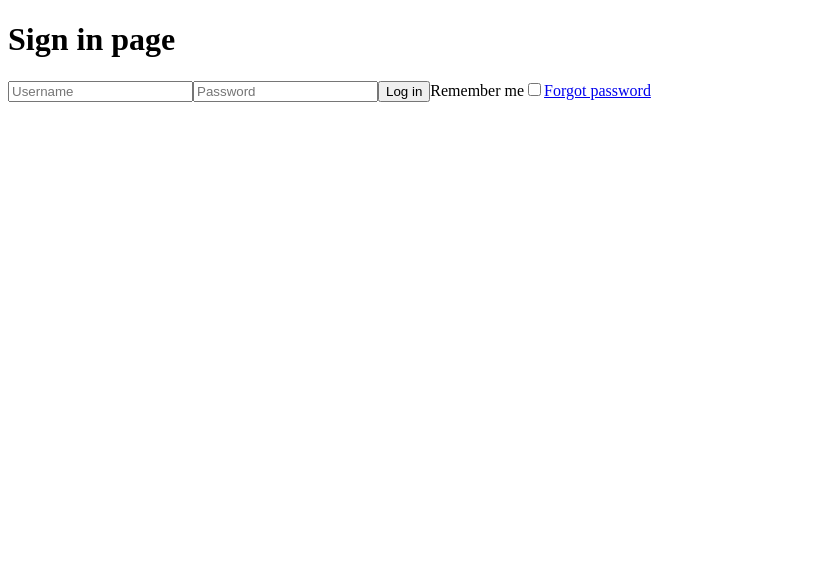
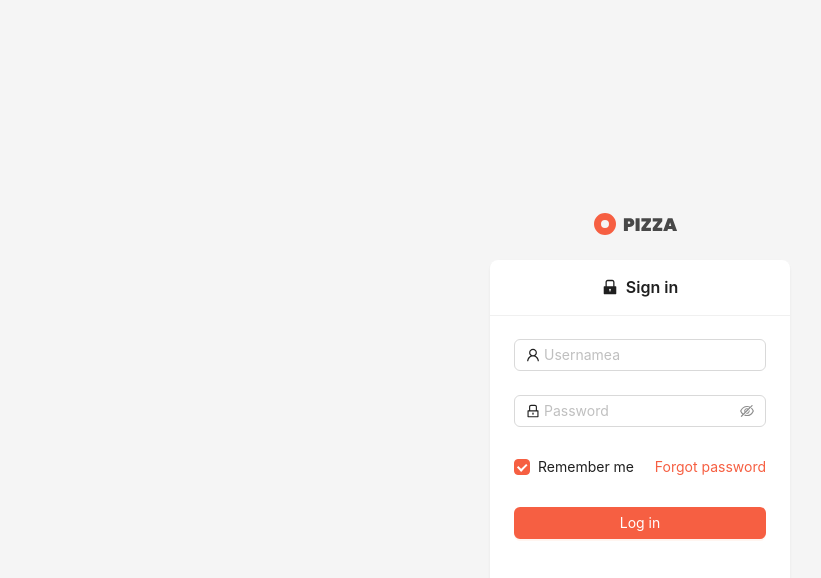
Before and after one commit to debendrapanigrahi768233/mernspace-c-admin-ui, a React (Vite) app: page /authLogin in a window 1280 px wide. Shown: the top 578 px of the page, without its empty margins (0-821 px from the left). Built offline with nearby package versions, Linux system fonts and the light colour scheme.

Commit message:
Add login form

```diff
--- a/package.json
+++ b/package.json
@@ -11,6 +11,7 @@
     "test": "vitest --watch"
   },
   "dependencies": {
+    "antd": "^5.20.6",
     "react": "^18.3.1",
     "react-dom": "^18.3.1",
     "react-router-dom": "^6.26.1"
--- /dev/null
+++ b/src/components/icons/logo.tsx
@@ -0,0 +1,10 @@
+import React from 'react'
+
+export const Logo = () => {
+  return (
+    <svg width="93" height="23" viewBox="0 0 93 23" fill="none" xmlns="http://www.w3.org/2000/svg">
+        <path d="M40.322 9.63C40.322 10.434 40.136 11.166 39.764 11.826C39.392 12.474 38.84 12.99 38.108 13.374C37.388 13.758 36.512 13.95 35.48 13.95H33.896V18H29.9V5.256H35.48C37.04 5.256 38.234 5.652 39.062 6.444C39.902 7.236 40.322 8.298 40.322 9.63ZM35.03 10.8C35.858 10.8 36.272 10.41 36.272 9.63C36.272 8.85 35.858 8.46 35.03 8.46H33.896V10.8H35.03ZM45.5855 5.256V18H41.5895V5.256H45.5855ZM51.8182 14.814H56.9302V18H47.3902V14.994L52.4302 8.424H47.3902V5.256H56.9302V8.262L51.8182 14.814ZM63.1561 14.814H68.2681V18H58.7281V14.994L63.7681 8.424H58.7281V5.256H68.2681V8.262L63.1561 14.814ZM78.238 16.074H73.99L73.36 18H69.166L73.828 5.256H78.436L83.08 18H78.868L78.238 16.074ZM77.266 13.068L76.114 9.522L74.962 13.068H77.266Z" fill="#484848"/>
+        <circle cx="11" cy="11" r="7.5" stroke="#F65F42" strokeWidth="7"/>
+    </svg>
+  )
+}
--- a/src/index.css
+++ b/src/index.css
@@ -0,0 +1,4 @@
+#login-form-forgot{
+    padding-bottom: 24px;
+    font-size: 14px;
+}
--- a/src/main.tsx
+++ b/src/main.tsx
@@ -1,12 +1,20 @@
 import { StrictMode } from 'react'
 import { createRoot } from 'react-dom/client'
-
+import { ConfigProvider } from 'antd'
 import './index.css'
+import 'antd/dist/reset.css'
 import { RouterProvider } from 'react-router-dom'
 import { router } from './router'
 
 createRoot(document.getElementById('root')!).render(
   <StrictMode>
-    <RouterProvider router={router}/>
+    <ConfigProvider theme={{
+      token: {
+        colorPrimary:'#F65F42',
+        colorLink: '#F65F42'
+      }
+    }}>
+      <RouterProvider router={router}/>
+    </ConfigProvider>
   </StrictMode>,
 )
--- a/src/pages/login/login.tsx
+++ b/src/pages/login/login.tsx
@@ -1,16 +1,66 @@
+import { Card, Layout, Space, Form, Input, Checkbox, Button, Flex } from 'antd'
+import {LockFilled, UserOutlined, LockOutlined} from '@ant-design/icons'
+import {Logo} from '../../components/icons/logo'
+
 import React from 'react'
 
 const LoginPage = () => {
   return (
-    <div>
-        <h1>Sign in page</h1>
-        <input type='text' placeholder="Username"/>
-        <input type='password' placeholder="Password"/>
-        <button>Log in</button>
-        <label htmlFor="remember-me">Remember me</label>
-        <input type="checkbox" id="remember-me"/>
-        <a href='#'>Forgot password</a>
-    </div>
+    <>
+      <Layout style={{height: '100vh', display:'grid', placeItems:'center'}}>
+        <Space direction='vertical' align='center' size='large'>
+          <Layout.Content  style={{display:"flex", justifyContent:'center'}}>
+            <Logo/>
+          </Layout.Content>
+          <Card
+          bordered={false}
+          style={{width: '300px'}}
+          title={
+            <Space style={{width:"100%", justifyContent:"center", fontSize: 16}}>
+              <LockFilled/>
+              Sign in
+            </Space>
+          }>
+            <Form initialValues={{remember: true}}>
+              <Form.Item name="username" rules={
+                [
+                  {
+                    required: true,
+                    message: 'please provide your username'
+                  },
+                  {
+                    type:'email',
+                    message:'Username is not valid email'
+                  }
+                ]
+              }>
+                <Input prefix={<UserOutlined/>} placeholder='Usernamea'/>
+              </Form.Item>
+              <Form.Item name="password" rules={
+                [
+                  {
+                    required: true,
+                    message: 'Password field is required'
+                  }
+                ]
+              }>
+                <Input.Password prefix={<LockOutlined />} placeholder='Password'/>
+              </Form.Item>
+              <Flex justify='space-between' align='center'>
+                <Form.Item name="remember" valuePropName='checked'>
+                  <Checkbox>Remember me</Checkbox>
+                </Form.Item>
+                <a href="#" id="login-form-forgot">Forgot password</a>
+              </Flex>
+              <Form.Item name="button">
+                <Button type='primary' htmlType='submit' style={{width: '100%'}}>Log in</Button>
+              </Form.Item>
+            </Form>
+
+          </Card>
+        </Space>
+      </Layout>
+    </>
   )
 }
 
```
Also changed, not shown: setupTest.ts (+17 -0 lines), 1 other file (tests, documents, lock files or other folders).
